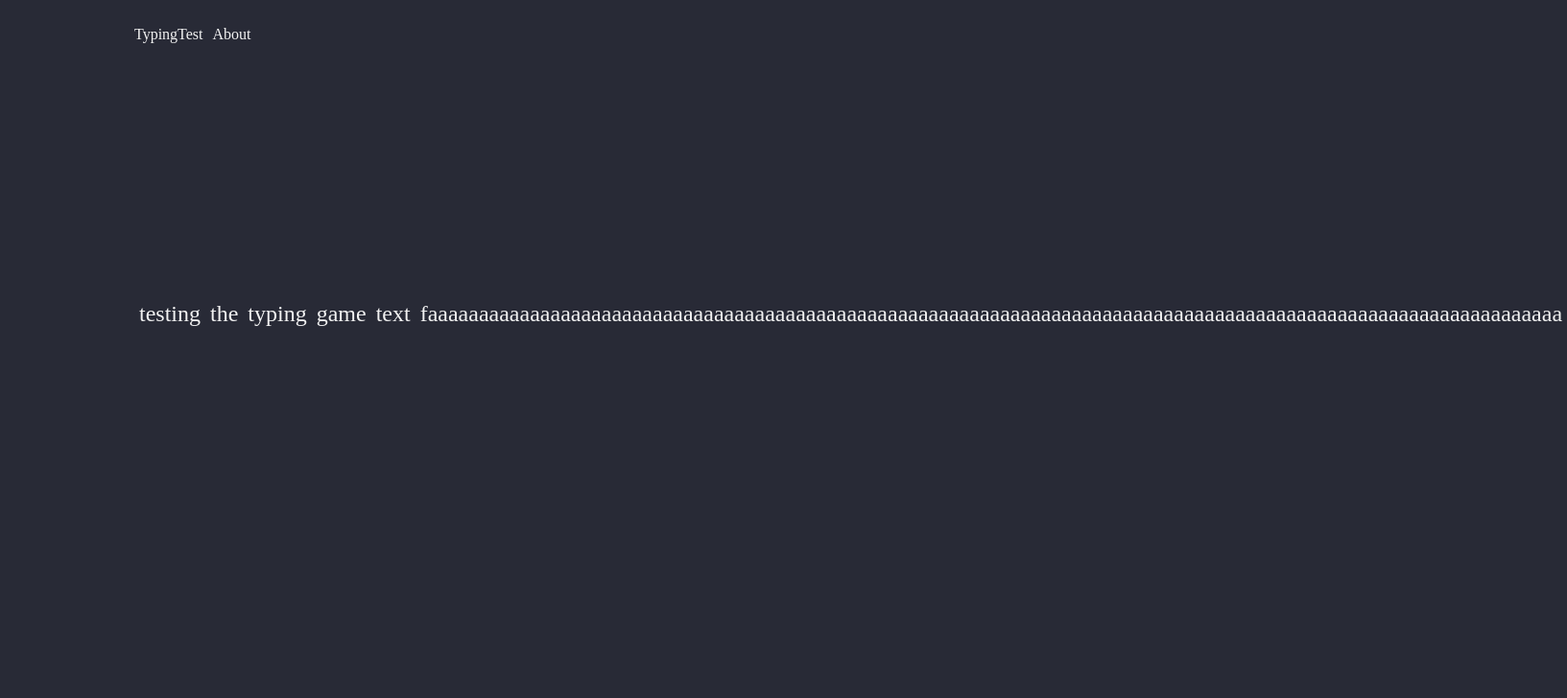
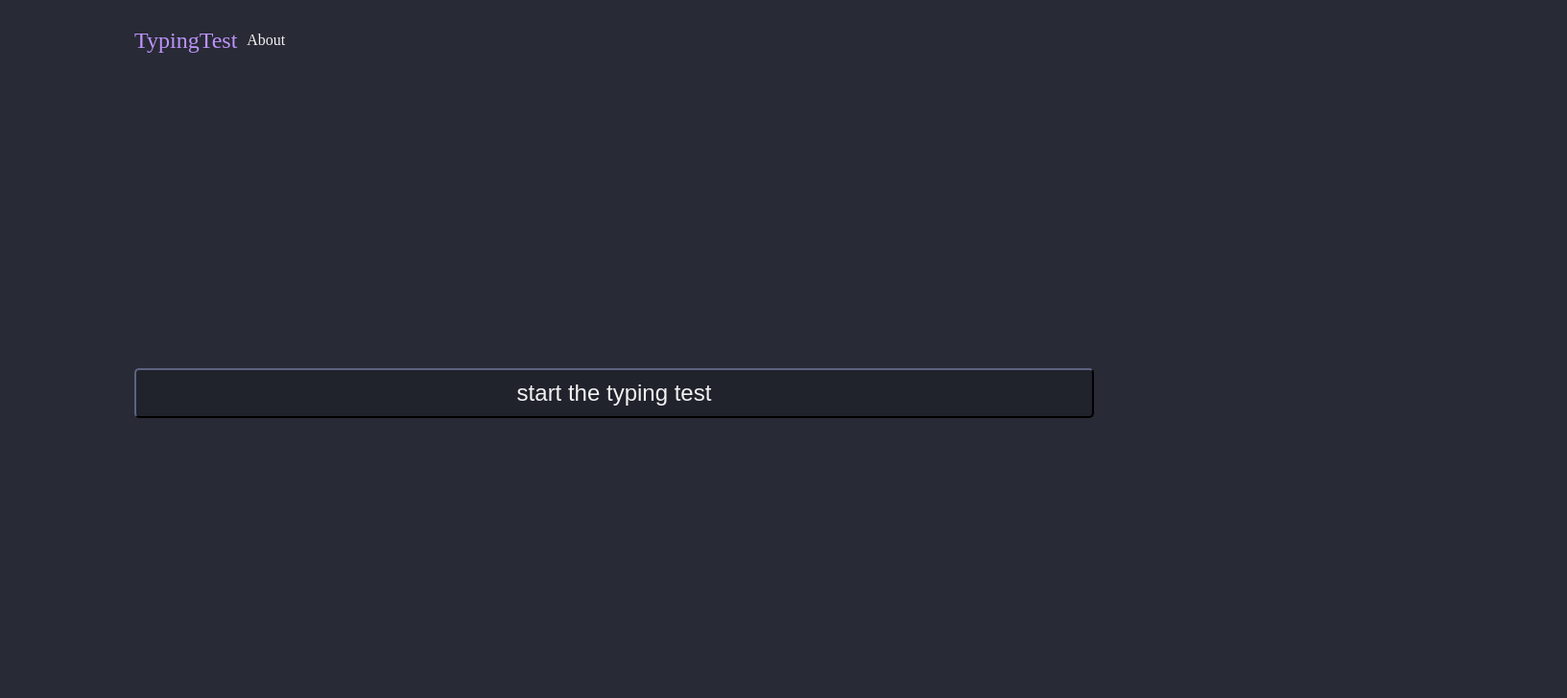
Before and after one commit to jovark/taipo, a Next.js app in the folder frontend/: page / in a window 1280 px wide. Shown: the top 728 px of the page at 96% size, 1633 px wide, since content can reach past the window. Built offline with nearby package versions, Linux system fonts and the light colour scheme.

Commit message:
feat: basic typing game implemented

```diff
--- a/frontend/components/Layout.tsx
+++ b/frontend/components/Layout.tsx
@@ -1,6 +1,5 @@
 import Nav from './Nav';
 import Meta from './Meta';
-import styles from '../styles/Layout.module.css';
 import Footer from './Footer';
 
 type Props = {
--- a/frontend/components/Nav.tsx
+++ b/frontend/components/Nav.tsx
@@ -1,5 +1,4 @@
 import Link from 'next/link';
-import styles from '../styles/Nav.module.css';
 
 const Nav = () => {
     return (
--- a/frontend/components/Text.tsx
+++ b/frontend/components/Text.tsx
@@ -1,16 +1,191 @@
+import { useEffect, useState, useRef } from 'react';
+
 type Props = {
     words: string[];
 };
 
 const Text = ({ words }: Props) => {
+    enum GameState {
+        waiting,
+        started,
+        finished,
+    }
+
+    // TODO: implement changing time
+    const timeInSeconds: number = 120;
+
+    const [wordsToType, setWordsToType] = useState(['']);
+    const [_, setTimer] = useState(timeInSeconds);
+    const [currentInput, setCurrentInput] = useState('');
+    const [currentWordIndex, setCurrentWordIndex] = useState(0);
+    const [currentLetterIndex, setCurrentLetterIndex] = useState(-1);
+    const [currentLetter, setCurrentLetter] = useState('');
+    const [correctWordCount, setCorrectWordCount] = useState(0);
+    const [incorrectWordCount, setIncorrectWordCount] = useState(0);
+    const [gameState, setGameState] = useState(GameState.waiting);
+    const [numberOfLettersTyped, setCharactersTyped] = useState(0);
+
+    const [globalLetterIndex, setGlobalLetterIndex] = useState(0);
+
+    // TODO: make the typed text keep its colors
+    const [lettersToType, setLettersToType] = useState(['']);
+    const [typedLetters, setTypedLetters] = useState(['']);
+
+    const inputElement = useRef<HTMLInputElement>(null);
+
+    // TODO: implement generating a list of words
+    useEffect(() => {
+        setWordsToType(words);
+        setLettersToType(words.map((word) => (word + ' ').split('')).flat());
+    }, [words]);
+
+    useEffect(() => {
+        if (gameState === GameState.started) {
+            inputElement?.current?.focus();
+        }
+    }, [GameState.started, gameState]);
+
+    const start = () => {
+        // Resets state after the game has finished
+        if (gameState === GameState.finished) {
+            setWordsToType(words);
+            setCurrentWordIndex(0);
+            setCorrectWordCount(0);
+            setIncorrectWordCount(0);
+            setCurrentLetterIndex(-1);
+            setCurrentLetter('');
+        }
+
+        // Starts the game
+        if (gameState !== GameState.started) {
+            setGameState(GameState.started);
+
+            let interval = setInterval(() => {
+                setTimer((prevCountDown) => {
+                    if (prevCountDown === 1) {
+                        clearInterval(interval);
+                        setGameState(GameState.finished);
+                        setCurrentInput('');
+                        return timeInSeconds;
+                    }
+                    return prevCountDown - 1;
+                });
+            }, 1000);
+        }
+    };
+
+    const handleKeyDown = ({ keyCode, key }: any) => {
+        const modifiers: number[] = [16, 8, 17, 18];
+
+        // Spacebar
+        if (keyCode === 32) {
+            checkMatch();
+            setCurrentInput('');
+            setCurrentWordIndex(currentWordIndex + 1);
+            setCurrentLetterIndex(-1);
+            // BackSpace
+        } else if (keyCode === 8) {
+            setCurrentLetterIndex(currentLetterIndex - 1);
+            setCurrentLetter(typedLetters[numberOfLettersTyped - 1]);
+        } else {
+            setCurrentLetterIndex(currentLetterIndex + 1);
+            setCurrentLetter(key);
+        }
+
+        if (!modifiers.includes(keyCode)) {
+            setCharactersTyped(numberOfLettersTyped + 1);
+            setTypedLetters([...typedLetters, key]);
+        }
+    };
+
+    const checkMatch = () => {
+        const wordToCompare = wordsToType[currentWordIndex];
+        if (wordToCompare === currentInput.trim()) {
+            setCorrectWordCount(correctWordCount + 1);
+        } else {
+            setIncorrectWordCount(incorrectWordCount + 1);
+        }
+    };
+
+    const getLetterClass = (
+        wordIndex: number,
+        letterIndex: number,
+        letter: string
+    ) => {
+        if (
+            wordIndex === currentWordIndex &&
+            letterIndex === currentLetterIndex &&
+            currentLetter &&
+            gameState !== GameState.finished
+        ) {
+            if (letter === currentLetter) {
+                return 'correct';
+            } else {
+                return 'incorrect';
+            }
+        } else if (
+            wordIndex === currentWordIndex &&
+            currentLetterIndex >= words[currentWordIndex].length
+        ) {
+            return 'incorrect';
+        } else {
+            return '';
+        }
+    };
+
     return (
-        <div className='text'>
-            {words.map((word) => (
-                <div className='word' key={word}>
-                    {word}
-                </div>
-            ))}
-        </div>
+        <>
+            <input
+                ref={inputElement}
+                hidden={gameState !== GameState.started}
+                type='text'
+                className='input'
+                onKeyDown={handleKeyDown}
+                value={currentInput}
+                onChange={(e) => setCurrentInput(e.target.value)}
+            />
+            <button
+                hidden={gameState === GameState.started}
+                className='start-btn'
+                onClick={start}
+            >
+                start the typing test
+            </button>
+            <div hidden={gameState !== GameState.started} className='text'>
+                {wordsToType.map((word, i) => (
+                    <span key={i}>
+                        <span>
+                            {word.split('').map((letter, idx) => (
+                                <span
+                                    className={getLetterClass(i, idx, letter)}
+                                    key={idx}
+                                >
+                                    {letter}
+                                </span>
+                            ))}
+                        </span>
+                        <span> </span>
+                    </span>
+                ))}
+            </div>
+            {gameState === GameState.finished && (
+                <>
+                    <div className='wpm'>
+                        wpm:
+                        {(numberOfLettersTyped / 5 - incorrectWordCount) /
+                            (timeInSeconds / 60)}
+                    </div>
+                    <div className='accuracy'>
+                        accuracy:{' '}
+                        {Math.round(
+                            correctWordCount /
+                                (correctWordCount + incorrectWordCount)
+                        ) * 100}
+                        %
+                    </div>
+                </>
+            )}
+        </>
     );
 };
 
--- a/frontend/pages/index.tsx
+++ b/frontend/pages/index.tsx
@@ -8,7 +8,15 @@ const Home: NextPage = () => {
         'typing',
         'game',
         'text',
-        'faaaaaaaaaaaaaaaaaaaaaaaaaaaaaaaaaaaaaaaaaaaaaaaaaaaaaaaaaaaaaaaaaaaaaaaaaaaaaaaaaaaaaaaaaaaaaaaaaaaaaaaaaaaaaaa',
+        'this',
+        'is',
+        'just',
+        'a',
+        'placeholder',
+        'text',
+        'bla',
+        'bla',
+        'bla',
     ];
 
     return <Text words={words}></Text>;
--- a/frontend/styles/globals.css
+++ b/frontend/styles/globals.css
@@ -12,6 +12,7 @@ body {
 
 /* Layout */
 .container {
+    min-width: 1000px;
     align-items: center;
     display: grid;
     gap: 2rem;
@@ -26,16 +27,17 @@ body {
 }
 
 /* Navbar */
-
 .nav {
     display: grid;
 }
 
-.logo .logo a {
+.logo a {
+    font-size: 1.5rem;
     color: #bd93f9 !important;
 }
 
 .nav ul {
+    align-items: center;
     padding: 0;
     display: flex;
     width: 100%;
@@ -51,12 +53,33 @@ body {
 /* Text */
 .text {
     min-height: 200px;
-    display: flex;
+    font-size: 1.5rem;
 }
 
-.text .word {
+.input {
+    width: 100%;
+}
+
+.start-btn {
+    width: 100%;
+    background: #20222c;
+    color: #f2f2f2;
     font-size: 1.5rem;
-    margin: 5px;
+    padding: 10px;
+    border-radius: 5px;
+    border-color: #20222c;
+}
+
+.correct {
+    color: #bd93f9;
+}
+
+.incorrect {
+    color: #ec75c4;
+}
+
+.neutral {
+    color: #f2f2f2;
 }
 
 /* Footer */
```
